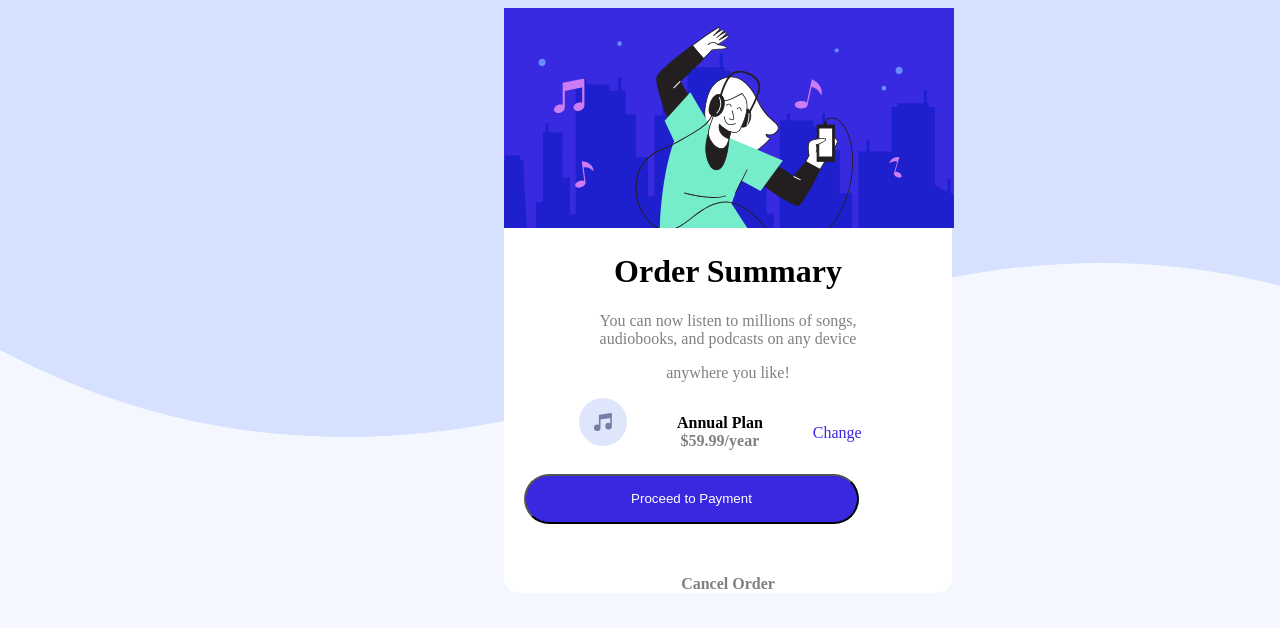
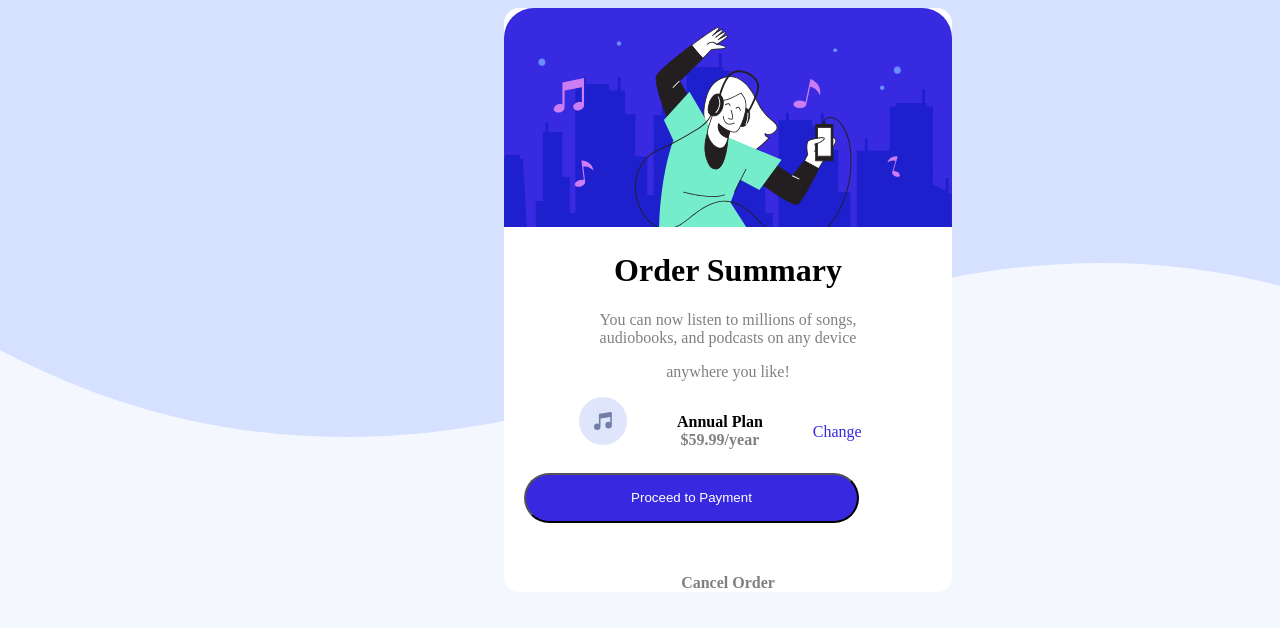
Before and after one commit to MustangThumbi/weekendChallegeCss, a plain HTML site: page index.html in a window 1280 px wide. Shown: the top 628 px of the page. Drawn offline with Linux system fonts and the light colour scheme; a web font is replaced by a local one.

Commit message:
updates on style

```diff
--- a/index.html
+++ b/index.html
@@ -19,9 +19,10 @@
 </head>
 <body id="background">
   <main>
-    <div class="image">
-      <img src="illustration-hero.svg"  />
-    </div>
+
+      <img src="illustration-hero.svg" id="pic" height="100%"
+      width="100%" />
+
     <div class="description">
       <h1>Order Summary</h1>
       <p id="font">You can now listen to millions of songs,<br> audiobooks, and podcasts on any
```
